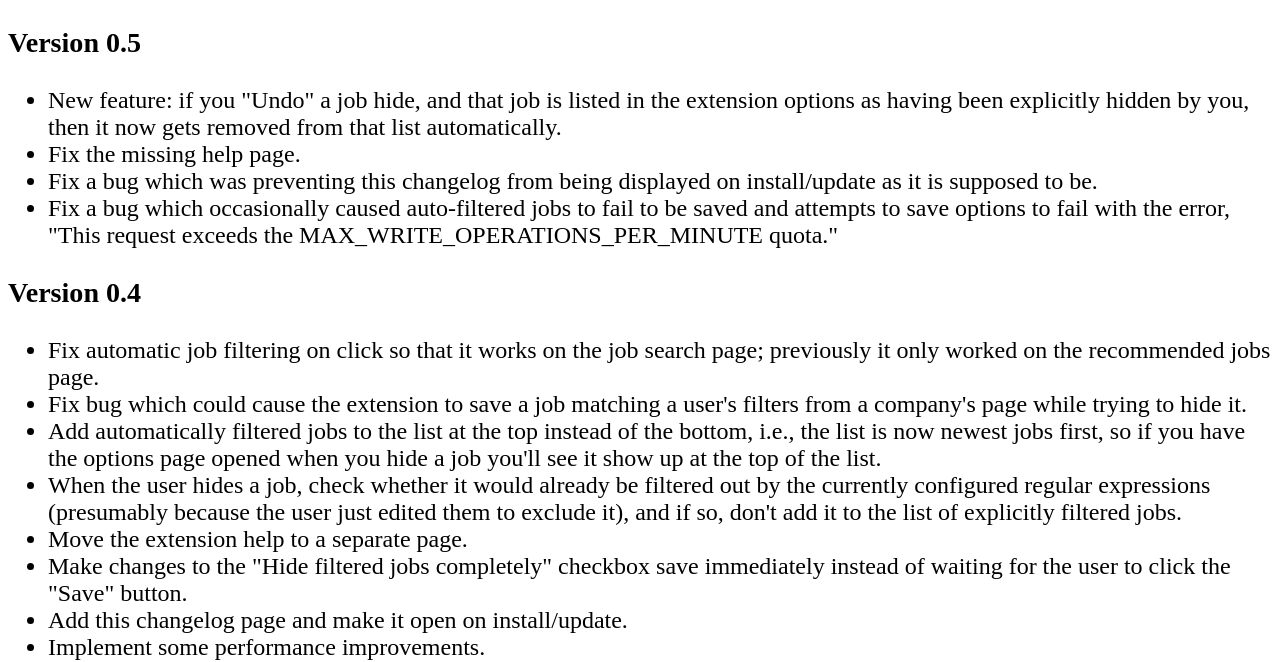
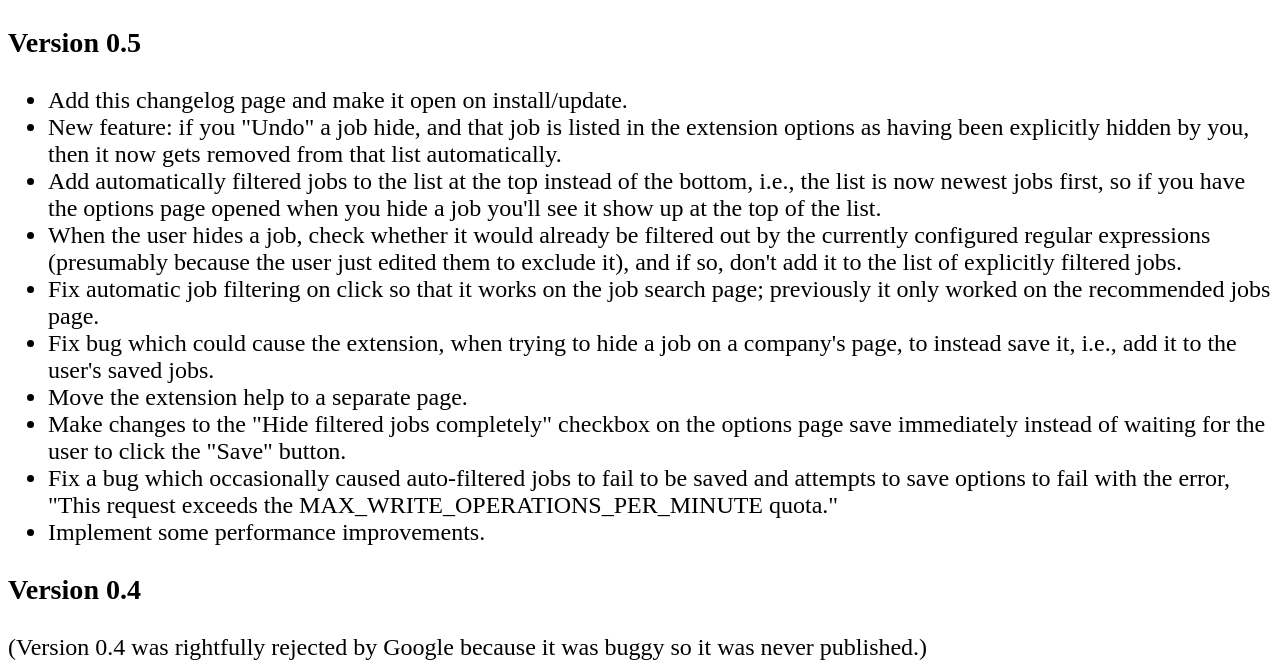
Before and after one commit to jikamens/jobs-filterer-for-linkedin, a browser extension: page changes.html in a window 1280 px wide. Shown: the part 145-807 px from the top of the page. Drawn offline with Linux system fonts and the light colour scheme.

Commit message:
Update changelog in preparation for release 0.5 replacing 0.4

```diff
--- a/changes.html
+++ b/changes.html
@@ -26,26 +26,11 @@ this program. If not, see <https://www.gnu.org/licenses/>.
       <h2>LinkedIn Jobs Filterer change history</h2>
       <h3>Version 0.5</h3>
       <ul>
+        <li>Add this changelog page and make it open on install/update.</li>
         <li>New feature: if you "Undo" a job hide, and that job is
           listed in the extension options as having been explicitly
           hidden by you, then it now gets removed from that list
           automatically.</li>
-        <li>Fix the missing help page.</li>
-        <li>Fix a bug which was preventing this changelog from being
-          displayed on install/update as it is supposed to be.</li>
-        <li>Fix a bug which occasionally caused auto-filtered jobs to
-          fail to be saved and attempts to save options to fail with
-          the error, "This request exceeds the
-          MAX_WRITE_OPERATIONS_PER_MINUTE quota."</li>
-      </ul>
-      <h3>Version 0.4</h3>
-      <ul>
-        <li>Fix automatic job filtering on click so that it works on
-          the job search page; previously it only worked on the
-          recommended jobs page.</li>
-        <li>Fix bug which could cause the extension to save a job
-          matching a user's filters from a company's page while trying
-          to hide it.</li>
         <li>Add automatically filtered jobs to the list at the top
           instead of the bottom, i.e., the list is now newest jobs
           first, so if you have the options page opened when you hide
@@ -55,13 +40,25 @@ this program. If not, see <https://www.gnu.org/licenses/>.
           expressions (presumably because the user just edited them to
           exclude it), and if so, don't add it to the list of
           explicitly filtered jobs.</li>
+        <li>Fix automatic job filtering on click so that it works on
+          the job search page; previously it only worked on the
+          recommended jobs page.</li>
+        <li>Fix bug which could cause the extension, when trying to
+          hide a job on a company's page, to instead save it, i.e.,
+          add it to the user's saved jobs.</li>
         <li>Move the extension help to a separate page.</li>
         <li>Make changes to the "Hide filtered jobs completely"
-          checkbox save immediately instead of waiting for the user to
-          click the "Save" button.</li>
-        <li>Add this changelog page and make it open on install/update.</li>
+          checkbox on the options page save immediately instead of
+          waiting for the user to click the "Save" button.</li>
+        <li>Fix a bug which occasionally caused auto-filtered jobs to
+          fail to be saved and attempts to save options to fail with
+          the error, "This request exceeds the
+          MAX_WRITE_OPERATIONS_PER_MINUTE quota."</li>
         <li>Implement some performance improvements.</li>
       </ul>
+      <h3>Version 0.4</h3>
+      <p>(Version 0.4 was rightfully rejected by Google because it was
+        buggy so it was never published.)</p>
       <h3>Version 0.3</h3>
       <ul>
         <li><strong>Filter jobs automatically when the user clicks the
```
